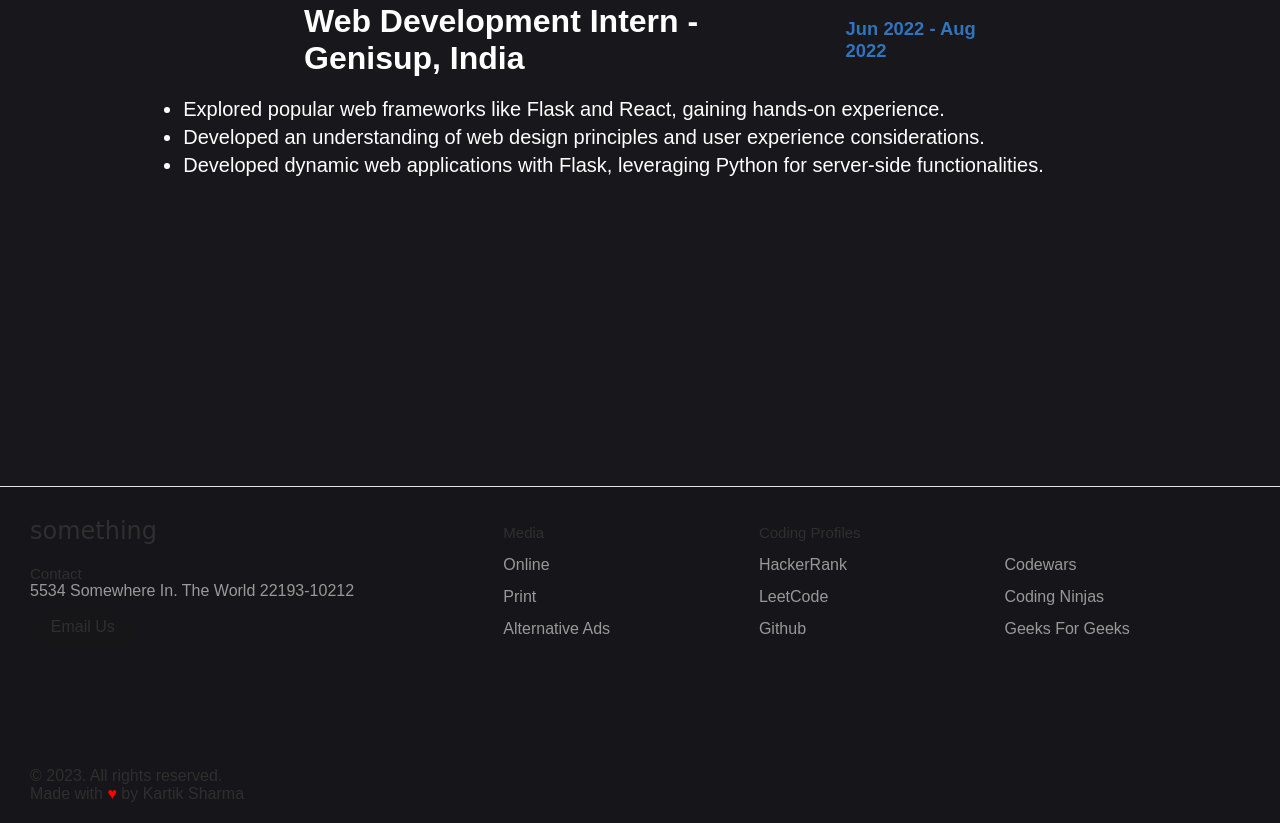
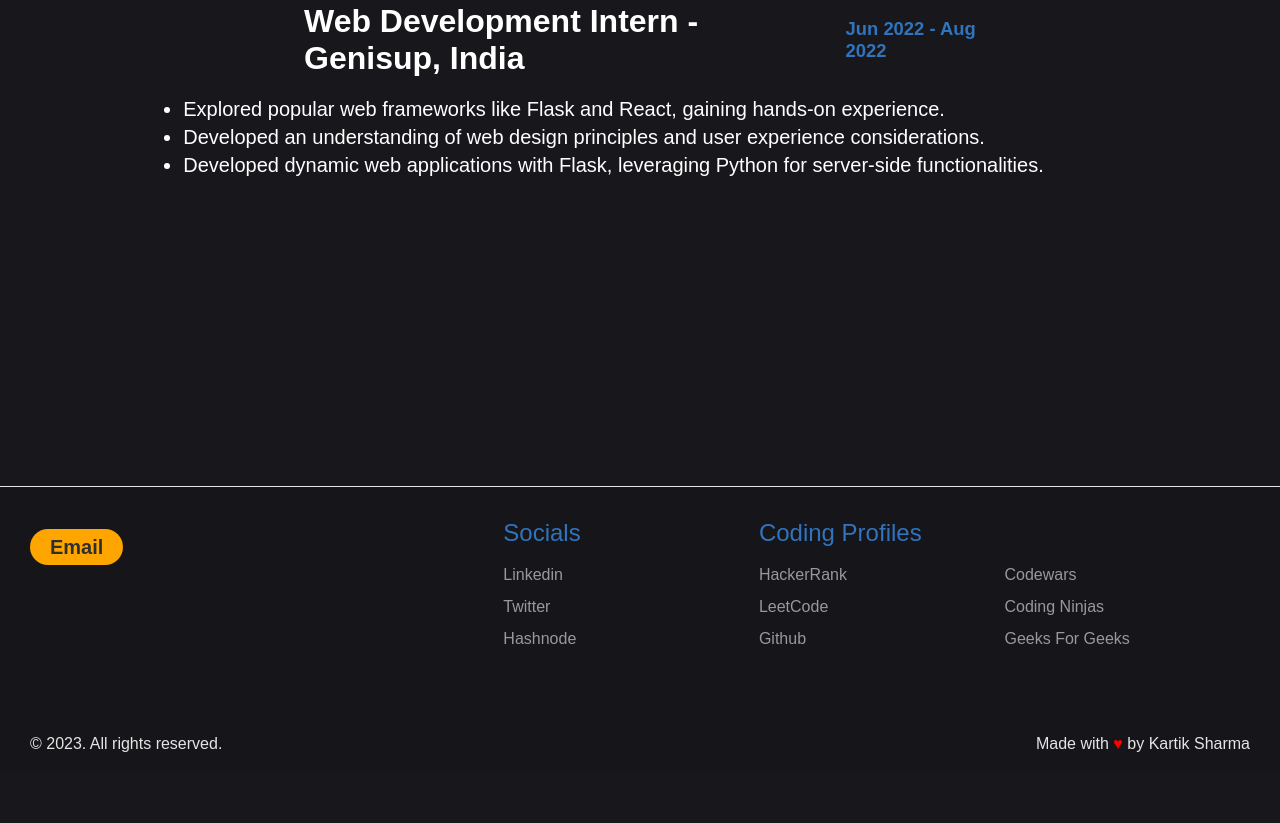
Before and after one commit to kartiksrma/Portfolio, a plain HTML site: page index.html in a window 1280 px wide. Shown: the part 6670-7493 px from the top of the page. After the commit the page ends 7443 px from the top, so only its background shows below. Drawn offline with nearby package versions, Linux system fonts and the light colour scheme; a web font is replaced by a local one.

Commit message:
changes in footer

```diff
--- a/index.html
+++ b/index.html
@@ -205,32 +205,25 @@
 
     <footer class="footer">
         <div class="footer__addr">
-            <h1 class="footer__logo">Something</h1>
+            <a class="footer__btn" href="mailto:example@gmail.com">Email</a>
 
-            <h2>Contact</h2>
-
-            <address>
-                5534 Somewhere In. The World 22193-10212<br>
-
-                <a class="footer__btn" href="mailto:example@gmail.com">Email Us</a>
-            </address>
         </div>
 
         <ul class="footer__nav">
             <li class="nav__item">
-                <h2 class="nav__title">Media</h2>
+                <h2 class="nav__title">Socials</h2>
 
                 <ul class="nav__ul">
                     <li>
-                        <a href="#">Online</a>
+                        <a href="#">Linkedin</a>
                     </li>
 
                     <li>
-                        <a href="#">Print</a>
+                        <a href="#">Twitter</a>
                     </li>
 
                     <li>
-                        <a href="#">Alternative Ads</a>
+                        <a href="#">Hashnode</a>
                     </li>
                 </ul>
             </li>
--- a/style.css
+++ b/style.css
@@ -629,7 +629,6 @@ mediaquery-1 : 1400px
 }
 
 .footer__logo {
-    font-family: 'Pacifico', cursive;
     font-weight: 400;
     text-transform: lowercase;
     font-size: 1.5rem;
@@ -643,12 +642,9 @@ mediaquery-1 : 1400px
 
 .nav__title {
     font-weight: 400;
-    font-size: 15px;
-}
-
-.footer address {
-    font-style: normal;
-    color: #999;
+    font-size: 1.5rem;
+    margin-bottom: 10px;
+    color: #2f74bd;
 }
 
 .footer__btn {
@@ -657,13 +653,14 @@ mediaquery-1 : 1400px
     justify-content: center;
     height: 36px;
     max-width: max-content;
-    background-color: rgb(33, 33, 33, 0.07);
+    background-color: orange;
     border-radius: 100px;
     color: #2f2f2f;
     line-height: 0;
     margin: 0.6em 0;
-    font-size: 1rem;
-    padding: 0 1.3em;
+    font-size: 1.25rem;
+    font-weight: 800;
+    padding: 15px 20px;
 }
 
 .footer ul {
@@ -698,7 +695,13 @@ mediaquery-1 : 1400px
     column-gap: 1.25em;
 }
 
-
+.legal{
+    display: flex;
+    justify-content: center;
+    align-items: center;
+    color: #e5e5e5;
+    gap: 2rem;
+}
 .heart {
     color: red;
 }
```
